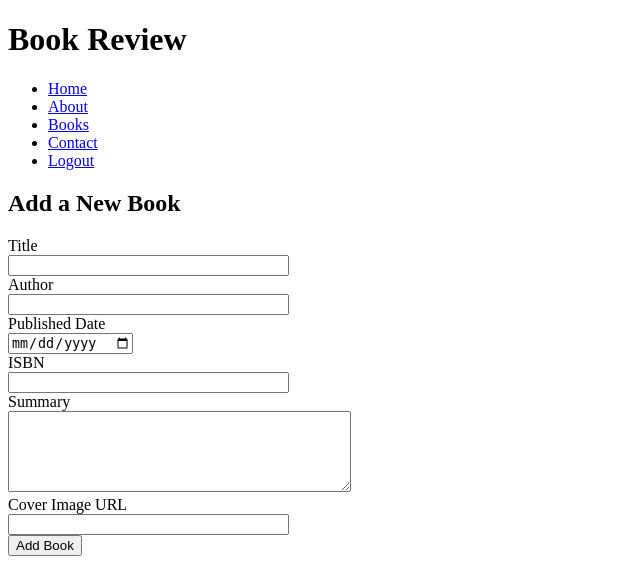
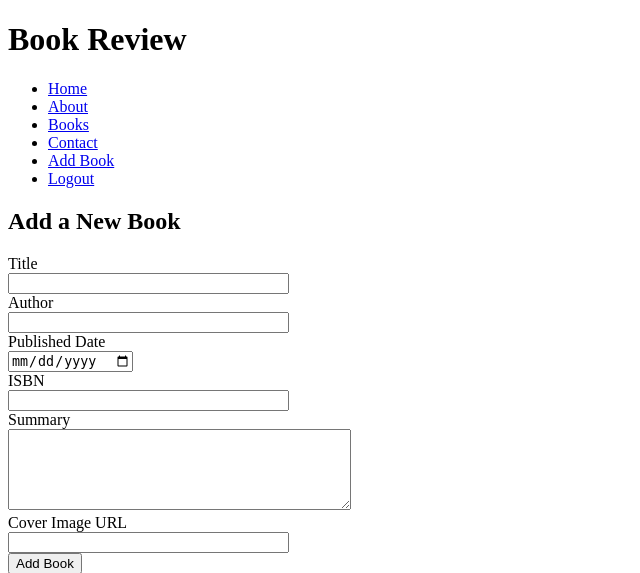
Before and after one commit to bizboz1981/CI3-flask-books, a Flask app: page /add_book in a window 1280 px wide. Shown: the top 573 px of the page, without its empty margins (0-640 px from the left). Run offline with Flask 3, Linux system fonts and the light colour scheme; a user stored in the database is signed in.

Commit message:
feat: Add "Add Book" link to navigation bar for authenticated users

```diff
--- a/templates/base.html
+++ b/templates/base.html
@@ -15,6 +15,7 @@
             <li><a href="{{ url_for('books') }}">Books</a></li>
             <li><a href="{{ url_for('contact') }}">Contact</a></li>
             {% if current_user.is_authenticated %}
+                <li><a href="{{ url_for('add_book') }}">Add Book</a></li>
                 <li><a href="{{ url_for('logout') }}">Logout</a></li>
             {% else %}
                 <li><a href="{{ url_for('login') }}">Login</a></li>
```
Also changed, not shown: instance/books.db.
